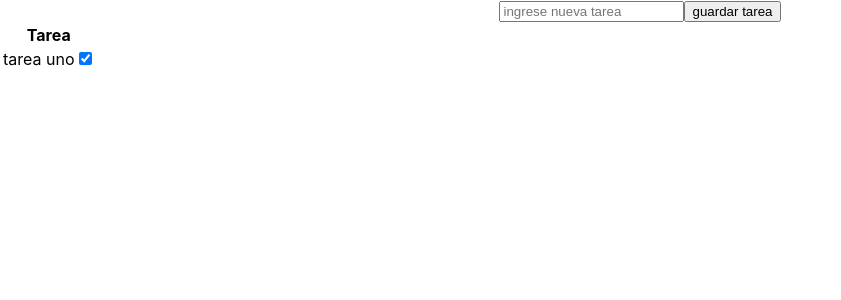
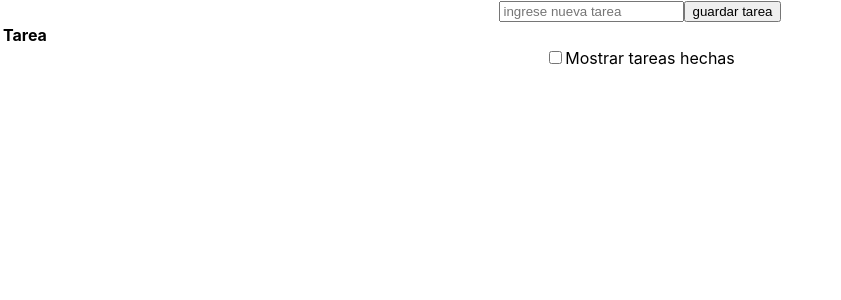
Before and after one commit to elifred2022/reactLocalStorage, a React (Create React App) app: page / in a window 1280 px wide. Shown: the top 300 px of the page, without its empty margins (0-841 px from the left). Built offline with nearby package versions, Linux system fonts and the light colour scheme.

Commit message:
separada las tablas en pendientes y hechas las tareas

```diff
--- a/src/App.js
+++ b/src/App.js
@@ -1,15 +1,11 @@
 import "./App.css";
-import { useState, sueEffect, useEffect } from "react";
+import { useState, useEffect } from "react";
 import { CreadorTarea } from "./components/CreadorTareas";
 import { TaskTable } from "./components/TaskTable";
 
 function App() {
-  const [tasksItems, setTasksItems] = useState([
-    {
-      name: "tarea uno",
-      done: true,
-    },
-  ]);
+  const [tasksItems, setTasksItems] = useState([]);
+  const [showCompleted, setShowCompleted] = useState(false);
 
   function creatNewTask(taskName) {
     console.log(taskName);
@@ -40,10 +36,25 @@
     <div className="App">
       <CreadorTarea creatNewTask={creatNewTask} />
       <TaskTable tasks={tasksItems} toggleTask={toggleTask} />
+
+      <div>
+        <input
+          type="checkbox"
+          onChange={(e) => setShowCompleted(!showCompleted)}
+        />
+        <label>Mostrar tareas hechas</label>
+      </div>
+      {showCompleted === true && (
+        <TaskTable
+          tasks={tasksItems}
+          toggleTask={toggleTask}
+          showCompleted={showCompleted}
+        />
+      )}
     </div>
   );
 }
 
 export default App;
 
-// https://www.youtube.com/watch?v=sjrK6RA65eQ&t=99s 1:01:00 seccion para dividari las tareas hechas de las no hechas
+// https://www.youtube.com/watch?v=sjrK6RA65eQ&t=99s 1:13:00 seccion para dividari las tareas hechas de las no hechas
--- a/src/components/TaskTable.js
+++ b/src/components/TaskTable.js
@@ -1,7 +1,15 @@
 import React from "react";
 import { TaskRow } from "./TaskRow";
 
-export const TaskTable = ({ tasks, toggleTask }) => {
+export const TaskTable = ({ tasks, toggleTask, showCompleted = false }) => {
+  const taskTableRows = (doneValue) => {
+    return tasks
+      .filter((task) => task.done === doneValue)
+      .map((task) => (
+        <TaskRow task={task} key={task.name} toggleTask={toggleTask} />
+      ));
+  };
+
   return (
     <table>
       <thead>
@@ -9,11 +17,7 @@
           <th>Tarea</th>
         </tr>
       </thead>
-      <tbody>
-        {tasks.map((task) => (
-          <TaskRow task={task} key={task.name} toggleTask={toggleTask} />
-        ))}
-      </tbody>
+      <tbody>{taskTableRows(showCompleted)}</tbody>
     </table>
   );
 };
```
